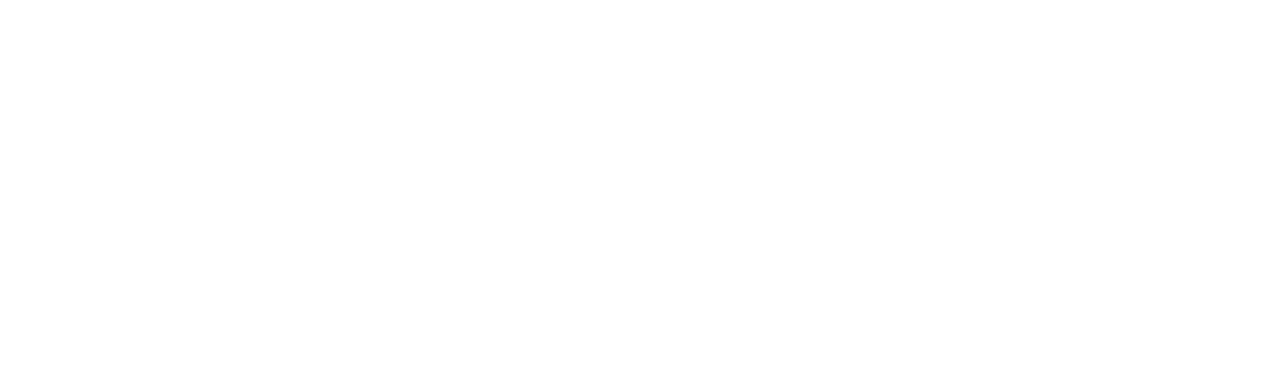
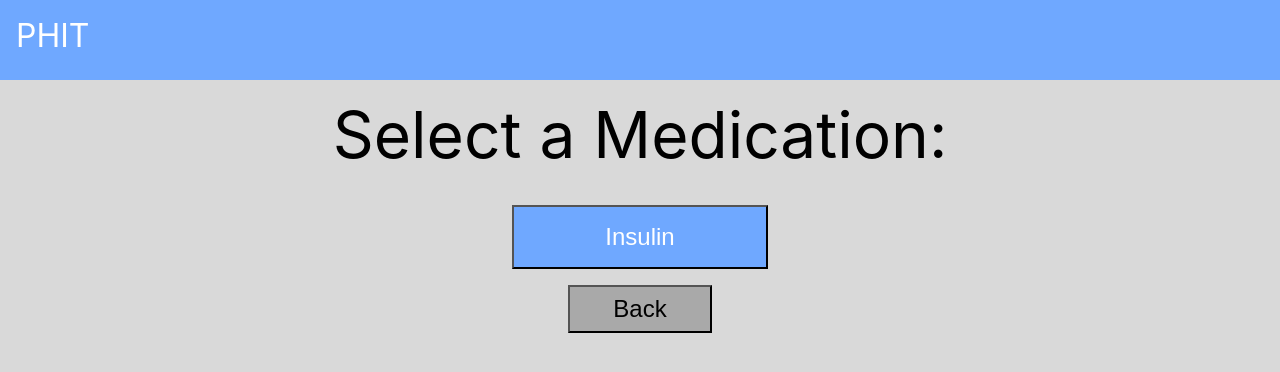
Before and after one commit to RonnyFrayRegato/predictive-healthcare-infrastructure-tool, a React (Create React App) app in the folder phit-ui/: page /medicalAdminPage/insights/diabetes-medications in a window 1280 px wide. Before the commit this address had no page. Shown: the top 372 px of the page. Built offline with nearby package versions, Linux system fonts and the light colour scheme.

Commit message:
Create diabetes medication prediction page Create diabetes medication selection page

```diff
--- a/phit-ui/src/App.js
+++ b/phit-ui/src/App.js
@@ -7,6 +7,10 @@
 import MedicalAdminPageMedications from "./pages/medical-admin-page/medical-admin-page-medications";
 import MedicalAdminPageInsights from "./pages/medical-admin-page/medical-admin-page-insights";
 import MedicalAdminPageInsightsDiabetes from "./pages/medical-admin-page/medical-admin-page-insights-diabetes";
+import MedicalAdminPageInsightsDiabetesMedications
+    from "./pages/medical-admin-page/medical-admin-page-insights-diabetes-medications";
+import MedicalAdminPageInsightsDiabetesInsulin
+    from "./pages/medical-admin-page/medical-admin-page-insights-diabetes-insulin";
 import SystemAdminHomePage from './pages/system-admin-page/system-admin-home-page';
 import {BrowserRouter, Route, Routes} from 'react-router-dom';
 
@@ -20,6 +24,8 @@
             <Route path="/medicalAdminPage/allergies" element={<MedicalAdminPageAllergies/>}/>
             <Route path="/medicalAdminPage/insights" element={<MedicalAdminPageInsights/>}/>
             <Route path="/medicalAdminPage/insights/diabetes" element={<MedicalAdminPageInsightsDiabetes/>}/>
+            <Route path="/medicalAdminPage/insights/diabetes-insulin" element={<MedicalAdminPageInsightsDiabetesInsulin/>}/>
+            <Route path="/medicalAdminPage/insights/diabetes-medications" element={<MedicalAdminPageInsightsDiabetesMedications/>}/>
             <Route path="/systemAdminPage/home" element={<SystemAdminHomePage/>}/>
         </Routes>
     </BrowserRouter>);
--- a/phit-ui/src/pages/medical-admin-page/insights-page.css
+++ b/phit-ui/src/pages/medical-admin-page/insights-page.css
@@ -94,7 +94,14 @@
     background-color: #6FA8FF;
     color: white;
 }
-
+button.medicine {
+    height: 8vh;
+    width: 32vh;
+    margin-top: 2vh;
+    font-size: 3vh;
+    background-color: #6FA8FF;
+    color: white;
+}
 button.back {
     height: 6vh;
     width: 18vh;
--- a/phit-ui/src/pages/medical-admin-page/medical-admin-page-insights-diabetes.js
+++ b/phit-ui/src/pages/medical-admin-page/medical-admin-page-insights-diabetes-insulin.js
@@ -2,13 +2,12 @@
 import {Link} from 'react-router-dom';
 import React from "react"
 
-const MedicalAdminPageInsightsDiabetes = () => {
-
+const MedicalAdminPageInsightsDiabetesInsulin = () => {
      const [data, setData] = React.useState(null);
       React.useEffect(() => {
-        fetch("/diabeticPatientsPrediction")
+         fetch("/insulinPrediction")
              .then((res) => res.json())
-             .then((data) => setData(data.message));
+            .then((data) => setData(data.message));
       }, []);
 
     return (<div className="medical-admin">
@@ -19,7 +18,7 @@
         </div>
         <div>
             <div className="medical-admin-insights-title">
-                Diabetes Patients
+                Insulin Predictions
             </div>
             <div className="medical-admin-table-wrapper">
                 {(() => {
@@ -31,7 +30,7 @@
                         return (<table className="insights">
                             <tr>
                                 <th>Year</th>
-                                <th>Number of Patients</th>
+                                <th>Number of Medications</th>
                             </tr>
                             {data.map((arr, index) => (<tr key={index}>
                                 {arr.map(num => (<td key={num}>{num}</td>))}
@@ -41,14 +40,14 @@
                 })()}
             </div>
             <div className="row">
-                <Link to="/medicalAdminPage/insights">
+                <Link to="/medicalAdminPage/insights/diabetes-medications">
                     <button className="back">Back</button>
                 </Link>
-                <Link to="/medicalAdminPage/insights/diabetes/medications">
-                    <button className="selection">Medications</button>
+                <Link to="/medicalAdminPage/insights/diabetes">
+                    <button className="selection">Patients</button>
                 </Link>
             </div>
         </div>
     </div>);
 }
-export default MedicalAdminPageInsightsDiabetes;
+export default MedicalAdminPageInsightsDiabetesInsulin;
--- /dev/null
+++ b/phit-ui/src/pages/medical-admin-page/medical-admin-page-insights-diabetes-medications.js
@@ -0,0 +1,28 @@
+import './insights-page.css'
+import {Link} from 'react-router-dom';
+import React from "react"
+
+const MedicalAdminPageInsightsDiabetesMedications = () => {
+    return (<div className="medical-admin">
+        <div className="medical-admin-header">
+            <div className="medical-admin-header-text">
+                PHIT
+            </div>
+        </div>
+        <div>
+            <div className="medical-admin-insights-title">
+                Select a Medication:
+            </div>
+            <div className="row">
+                <Link to="/medicalAdminPage/insights/diabetes-insulin">
+                    <button className="medicine">Insulin</button>
+                </Link>
+                <br/>
+                <Link to="/medicalAdminPage/insights">
+                    <button className="back">Back</button>
+                </Link>
+            </div>
+        </div>
+    </div>);
+}
+export default MedicalAdminPageInsightsDiabetesMedications;
```
